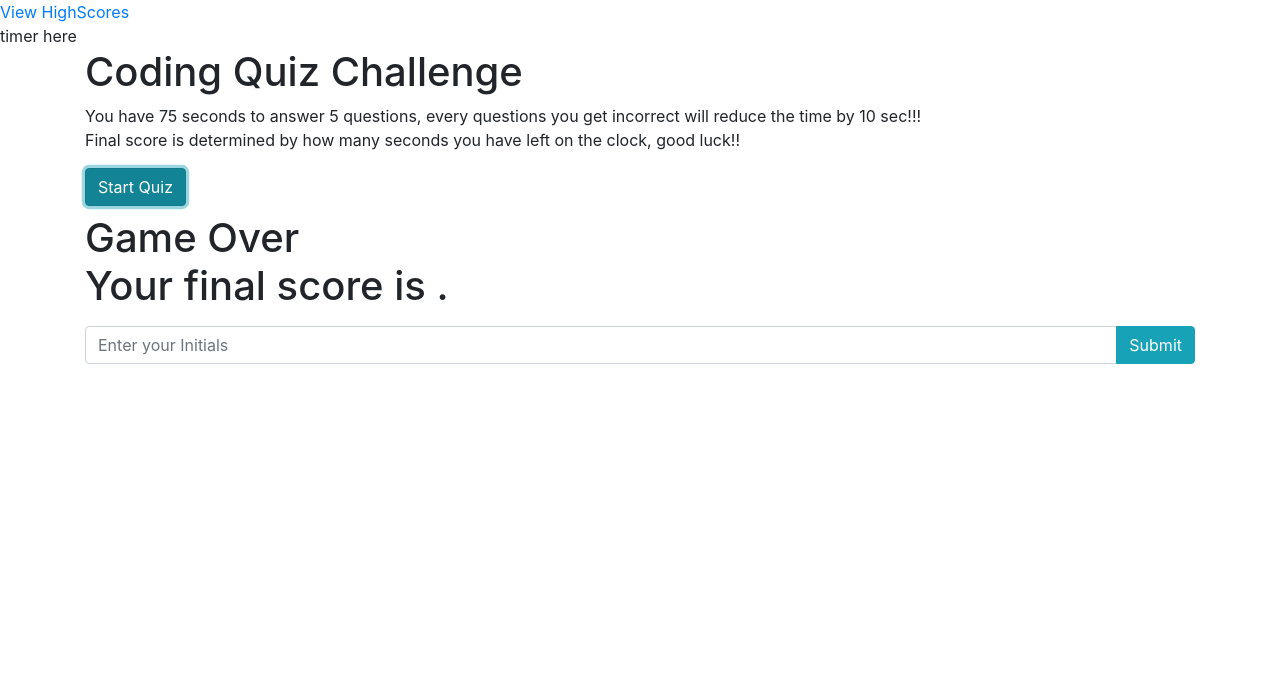
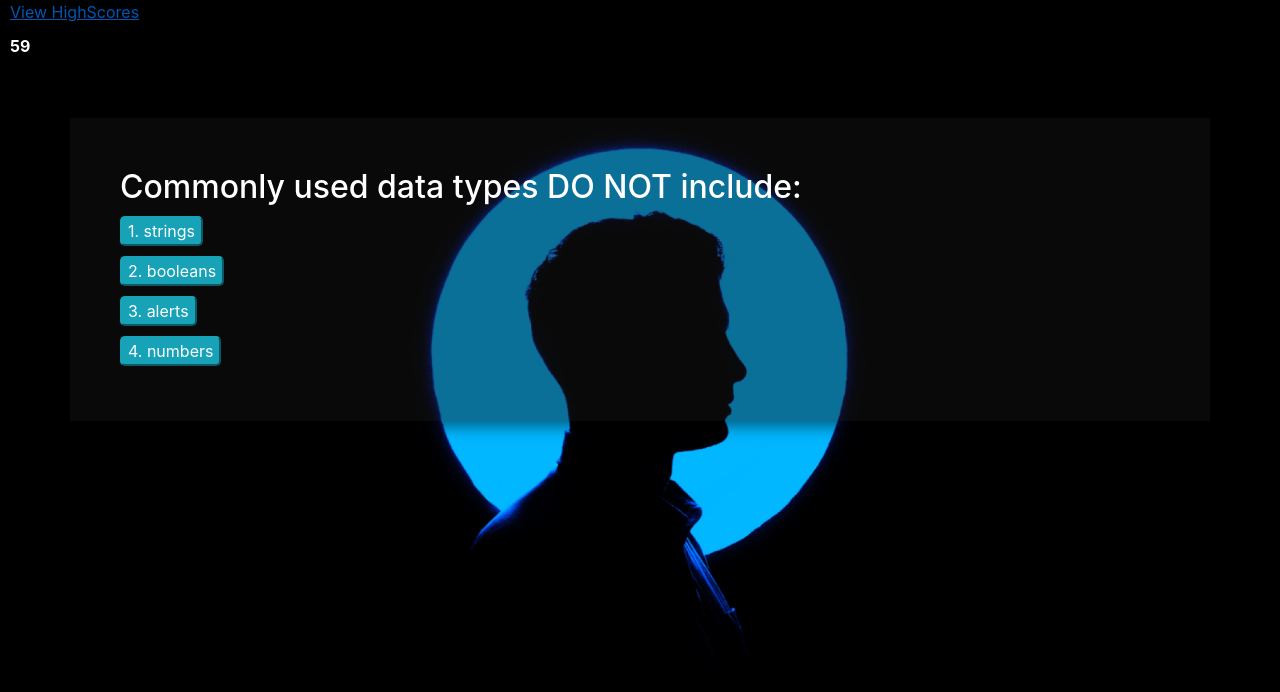
Before and after one commit to Suji-GitH/MBC-Assignments, a plain HTML site: page Assignment-4/QuizPage.html in a window 1280 px wide. Both pictures are taken after a click on the button "Start Quiz". Drawn offline with nearby package versions, Linux system fonts and the light colour scheme.

Commit message:
update assignment 4

```diff
--- a/Assignment-4/QuizPage.html
+++ b/Assignment-4/QuizPage.html
@@ -9,12 +9,16 @@
 
   <title>Quiz Game</title>
 
-  <!-- jQuery Link -->
-  <script src="https://code.jquery.com/jquery-3.5.0.js"></script>
+  <!-- Added link to the jQuery library -->
+  <script src="https://cdnjs.cloudflare.com/ajax/libs/jquery/3.2.1/jquery.min.js"></script>
   <!-- Bootstrap Style Link -->
   <link rel="stylesheet" href="https://stackpath.bootstrapcdn.com/bootstrap/4.5.0/css/bootstrap.min.css">
   <!-- Google Font Link -->
   <link href="https://fonts.googleapis.com/css2?family=Manrope&display=swap" rel="stylesheet">
+  <!-- Fav icon -->
+  <link rel="icon" type="image/x-icon" href="../Assignment-4/assets/img/QMark.ico" />
+  <!-- Own CSS  -->
+  <link rel="stylesheet" href="../Assignment-4/assets/css/styles.css">
 
 </head>
 
@@ -27,48 +31,59 @@
 
   <!-- Display time left -->
   <div class="countDown">
-    <div id="timer">timer here</div>
+    <div id="timer">Keep an eye out for the time here!</div>
   </div>
 
+  <div class="container">
+
     <!-- Quiz instructions and start button -->
-  <div class="container">
+    <div class="main">
 
       <h1>Coding Quiz Challenge</h1>
 
-    <p>You have 75 seconds to answer 5 questions, every questions you get incorrect will reduce the time by 10 sec!!!
+      <p>You have 60 seconds to answer 10 questions, every questions you get incorrect will reduce the time by 10 sec!!!
         <br> Final score is determined by how many seconds you have left on the clock, good luck!!</p>
 
       <button id="startQuiz" class="btn btn-info">Start Quiz</button>
 
+    </div>
+
     <!-- hidden div to display quiz -->
 
-    <div id="questions" class="hide">
+    <div id="questions">
       <h2 id="quizHeading"></h2>
       <div id="multiChoice" class="choices"></div>
     </div>
 
+
     <!-- GameOver Screen -->
 
-    <div id="gameOver" class="hide">
-      <h1>Game Over</h>
+    <div id="gameOver" hidden>
+
+      <h1>Game over</h1>
+
       <p>Your final score is
         <span id="userScore"></span>.
       </p>
 
       <div class="input-group">
-          <input type="text" max="2" class="form-control" placeholder="Enter your Initials">
+        <input type="text" max="2" id="initials" class="form-control" placeholder="Enter your Initials">
         <div class="input-group-append">
-            <button class="btn btn-info" type="button" id="button-addon">Submit</button>
+          <button class="btn btn-info" type="button" id="submit">Submit</button>
+        </div>
       </div>
     </div>
 
-    </div>
+    <!-- Correct Alert -->
+    <div class="alert alert-success" role="alert" hidden="true"> Correct!!!</div>
+    <!-- Incorrect Alert -->
+    <div class="alert alert-danger" role="alert" hidden> Incorrect!!!</div>
+
 
   </div>
 
   <!-- javaScript for Question and Answers -->
   <script src="./assets/javascript/QnA.js"></script>
-
   <!-- javaScript for Logic -->
   <script src="./assets/javascript/script.js"></script>
 
--- a/Assignment-4/assets/css/styles.css
+++ b/Assignment-4/assets/css/styles.css
@@ -1,94 +1,29 @@
 /* --- STYLES FOR ALL PAGES --- */
 body {
-  /* Typography */
-  font-family: 'Poiret One', cursive;
 
-  background: url(../img/rbw_cable.jpg);
-  background-size: 100%;
+  background: url(../img/ThinkingBackground.jpg);
+  background-size: cover;
+  height: 100%;
+  overflow: hidden;
 
 }
 
-/* NAV START */
-#logo {
-font-family: 'Lobster', cursive;
-
-/* Typography */
-font-size: 24px;
-color: orange;
-}
-
-/* override bootstrap hover color and border */
-#navbarTogglerDemo01 a:hover {
-  color: orange;
-}
-
-/* Header and General Typography  */
-.page-header h1, p {
-  font-weight: bold;
-}
-
-/* Container CSS */
-.container {
-  margin-top: 50px;
-  margin-bottom: 150px;
-  padding: 50px;
-  background: rgba(116, 115, 113, 0.438);
-  box-shadow: 0 5px 15px rgba(0, 0, 0, .5);
-}
-
-/* BEGIN FOOTER */
-footer {
-  /* Positioning */
-  position: fixed;
-  bottom: 0;
-  left: 0;
-
-  /* Footer Size */
-  width: 100vw;
-  height: 40px;
-
-  /* Visual */
-  background-color: #343a40;
-  color: #fff;
-  text-align: center;
-}
-
-/* Footer content padding */
-footer p{
+/* view highdscore link */
+a {
+  text-decoration: none;
   padding: 10px;
 }
 
-/* END FOOTER */
-
-
-/* --- PAGE-SPECIFIC STYLES --- */
-
-/* PORTFOLIO PAGE */
-
-/* Card Heading color */
-.card-body .card-title {
-  color: orange;
+/* Countdown timer */
+#timer {
+  color: white;
   font-weight: bold;
+  padding: 10px;
 }
 
-.card-body:hover{
-  background-color: #343a40;
-  color: #fff;
-}
-
-/* CONTACT FORM PAGE  */
-
-/* Contact Field links */
-.container a{
-  font-weight: bold;
-  color: black;
-}
-
-/* Contact Field box */
-.container .form-control:focus {
-  background-color: orange;
-  color: black;
-  font-weight: 600;
+/* start quiz button */
+button {
+  border-radius: 5px;
 }
 
 /* Button Position */
@@ -96,8 +31,43 @@ footer p{
   float: right;
 }
 
-/* Button effect */
-.container .btn:hover {
-  opacity: .7;
-  color: orange;
+/* General button margin */
+.btn {
+  margin-left: 10px;
 }
+
+/* Multiple choices button */
+.choice {
+  color: white;
+  background-color: #17a2b8;
+  border-color: #17a2b8;
+  border-radius: 5px;
+  display: block;
+  margin-top: 10px;
+  margin-bottom: 5px;
+}
+
+/* List styles */
+ol {
+  padding-left: 0px;
+  max-height: 400px;
+  overflow: auto;
+}
+
+li {
+  padding: 5px;
+  list-style: decimal inside none;
+}
+
+
+
+
+/* Container */
+.container {
+  color: white;
+  margin-top: 50px;
+  margin-bottom: 150px;
+  padding: 50px;
+  background: rgba(22, 22, 22, 0.438);
+  box-shadow: 0 5px 15px rgba(0, 0, 0, .5);
+}
--- a/Assignment-4/assets/javascript/QnA.js
+++ b/Assignment-4/assets/javascript/QnA.js
@@ -16,53 +16,118 @@ var questions = [
 
 //Question 2
     {
-      questionsTitle: "Commonly used data types DO NOT include:",
+      questionsTitle: "Inside which HTML element do we put the JavaScript?",
 
       multiChoice: [
-          "strings",
-          "booleans",
-          "alerts",
-          "numbers"],
+          "<script>",
+          "<scripting>",
+          "<javascript>",
+          "<js>"],
 
-      correctAns: "alerts"
+      correctAns: "<script>"
     },
 
 //Question 3
     {
-      questionsTitle: "Commonly used data types DO NOT include:",
+      questionsTitle: "Where is the correct place to insert a JavaScript?",
 
       multiChoice: [
-          "strings",
-          "booleans",
-          "alerts",
-          "numbers"],
+          "The <head> section",
+          "The <body> section",
+          "The <nav> section",
+          "Both the <head> section and the <body> section are correct"],
 
-      correctAns: "alerts"
+      correctAns: "Both the <head> section and the <body> section are correct"
     },
 
 //Question 4
     {
-      questionsTitle: "Commonly used data types DO NOT include:",
+      questionsTitle: "What is the correct syntax for referring to an external script called xxx.js?",
 
       multiChoice: [
-          "strings",
-          "booleans",
-          "alerts",
-          "numbers"],
+          "<script src ='xxx.js'>",
+          "<script href = 'xxx.js'",
+          "<script name = 'xxx.js'",
+          "<script alt = 'xxx.js'"],
 
-      correctAns: "alerts"
+      correctAns: "<script src ='xxx.js'>"
     },
 
 //Question 5
     {
-      questionsTitle: "Commonly used data types DO NOT include:",
+      questionsTitle: "How do you write 'Hello World' in an alert box?",
 
       multiChoice: [
-          "strings",
-          "booleans",
-          "alerts",
-          "numbers"],
+          "Hello;",
+          "alert('hello');",
+          "alertBox('hello');",
+          "msg('hello');"],
 
-      correctAns: "alerts"
+      correctAns: "alert('hello');"
     },
+
+//Question 6
+    {
+      questionsTitle: "How do you create a function in JavaScript?",
+
+      multiChoice: [
+          "creat function()",
+          "function:myFunction()",
+          "function = myfunction()",
+          "function myFunction()"],
+
+      correctAns: "function myFunction()"
+    },
+
+    //Question 7
+    {
+      questionsTitle: "How to write an IF statement in JavaScript?",
+
+      multiChoice: [
+          "if (i === 4)",
+          "if 4 === i",
+          "if i === 4 then",
+          "else if i==4 then"],
+
+      correctAns: "if (i === 4)"
+    },
+
+    //Question 8
+    {
+      questionsTitle: "How does a WHILE loop start?",
+
+      multiChoice: [
+          "if while (i <= 10; i++)",
+          "while (i <=10)",
+          "while i = 1 to 10",
+          "while (i <= 10; i++)"],
+
+      correctAns: "while (i <=10)"
+    },
+
+    //Question 9
+    {
+      questionsTitle: "How can you add a comment in a JavaScript?",
+
+      multiChoice: [
+          "<!-- comment -->",
+          "// comment",
+          "/* comment */",
+          "'comment'"],
+
+      correctAns: "// comment"
+    },
+
+    //Question 10
+    {
+      questionsTitle: "How do you round the number 7.25, to the nearest integer?",
+
+      multiChoice: [
+          "round(7.25)",
+          "rnd(7.25)",
+          "Math.round(7.25)",
+          "Math.rnd(7.25)"],
+
+      correctAns: "Math.round(7.25)"
+    }
   ];
--- a/Assignment-4/assets/javascript/script.js
+++ b/Assignment-4/assets/javascript/script.js
@@ -0,0 +1,149 @@
+//Logic for Quiz Game
+
+//Variables
+var time = 61;
+var timeLeft;
+var questionsList = 0;
+
+//Tone for correct & incorrect
+var correctSound = new Audio("assets/audio/correct.mp3");
+var incorrectSound = new Audio("assets/audio/incorrect.mp3")
+
+//When start Quiz button is clicked hide the start instructions
+
+$("#startQuiz").on("click", function () {
+    $(".main").hide();
+
+    //Start timer
+    timeLeft = setInterval(timeLapse, 1000);
+
+    //Start Quiz function
+    startQuestions();
+
+});
+
+//Function for time ticking down
+function timeLapse() {
+    time--;
+    $("#timer").text(time);
+
+    if (time <= 0) {
+        finQuiz();
+    }
+};
+
+//Display Questions
+function startQuestions() {
+
+    //Get question index of 0
+    var showQ = questions[questionsList];
+
+    //Render Question
+    var titleQ = $("#quizHeading").text(showQ.questionsTitle);
+    titleQ.textContent = questionsList.questionsTitle;
+
+    //Clear html questions choice
+    $("#multiChoice").text("");
+
+    //Render Multiple Choices
+    showQ.multiChoice.forEach(function (multiChoice, i) {
+
+        //Render buttons
+        var multiButton = document.createElement("button");
+        multiButton.setAttribute("class", "choice");
+        multiButton.setAttribute("value", multiChoice);
+
+        multiButton.textContent = i + 1 + ". " + multiChoice;
+
+        //addEvent Listener for multiple choice
+        multiButton.onclick = (multiSelect);
+
+        //Append multiple choice to page
+        $("#multiChoice").append(multiButton);
+
+    });
+}
+
+//Multiple choice selection Logic
+function multiSelect() {
+
+    if (this.value !== questions[questionsList].correctAns) {
+        //minus 10 seconds
+        time -= 10;
+
+        //if out of time
+        if (time < 0) {
+            time = 0;
+        }
+
+        //decreased new time
+        $("#timer").text(time);
+
+        //Show, hide alert, play sound
+        incorrectSound.play();
+        $(".alert-danger").attr("hidden", false);
+
+        setTimeout(function () {
+            $(".alert-danger").attr("hidden", true);
+        }, 1000);
+
+    } else {
+
+        correctSound.play();
+        $(".alert-success").attr("hidden", false);
+
+        setTimeout(function () {
+            $(".alert-success").attr("hidden", true);
+        }, 500);
+    }
+
+    //Next Question in the List
+    questionsList++;
+
+    //if end of questions list
+    if (questionsList === questions.length) {
+        finQuiz();
+    } else {
+        startQuestions();
+    }
+}
+
+function finQuiz() {
+    //stop timer count down
+    clearInterval(timeLeft);
+
+    //show Game over screen
+    $("#gameOver").attr("hidden", false);
+
+    //Display score
+    var userScore = $("#userScore");
+    userScore.text(time);
+
+    //Hide Questions
+    $("#questions").hide();
+}
+
+//Saving User High Score
+function storeHS() {
+    var userInitials = $("#initials").value;
+
+    //block null input for initials
+    if (userInitials !== "") {
+        var userHS = JSON.parse(window.localStorage.getItem("highScoreList")) || [];
+
+        var score = {
+            score: time,
+            initials: userInitials
+        };
+
+        //save to local storage
+        userHS.push(score);
+        window.localStorage.setItem("highScoreList", JSON.stringify(userHS));
+
+        // redirect to next page
+        window.location.href = "HighScore.html";
+    }
+}
+
+//Click submit initials button
+$("#submit").on("click", storeHS);
```
Also changed, not shown: Assignment-4/HighScore.html (+12 -5 lines), Assignment-4/assets/javascript/userScores.js (added, +24 -0 lines), Assignment-4/assets/img/QMark.ico (added), Assignment-4/assets/img/ThinkingBackground.jpg (added), 2 other files. Lines whose indentation alone changed are shown as unchanged.
